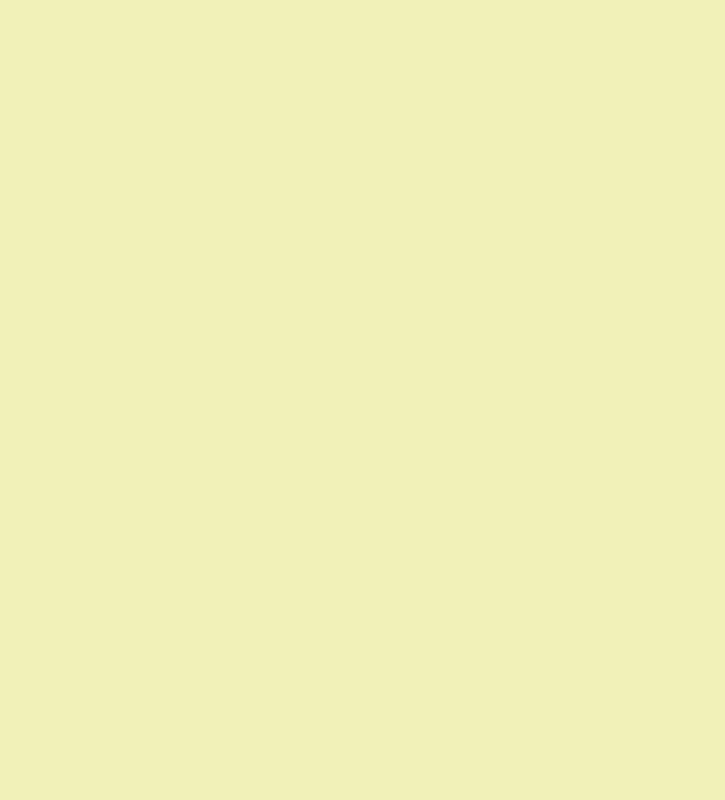
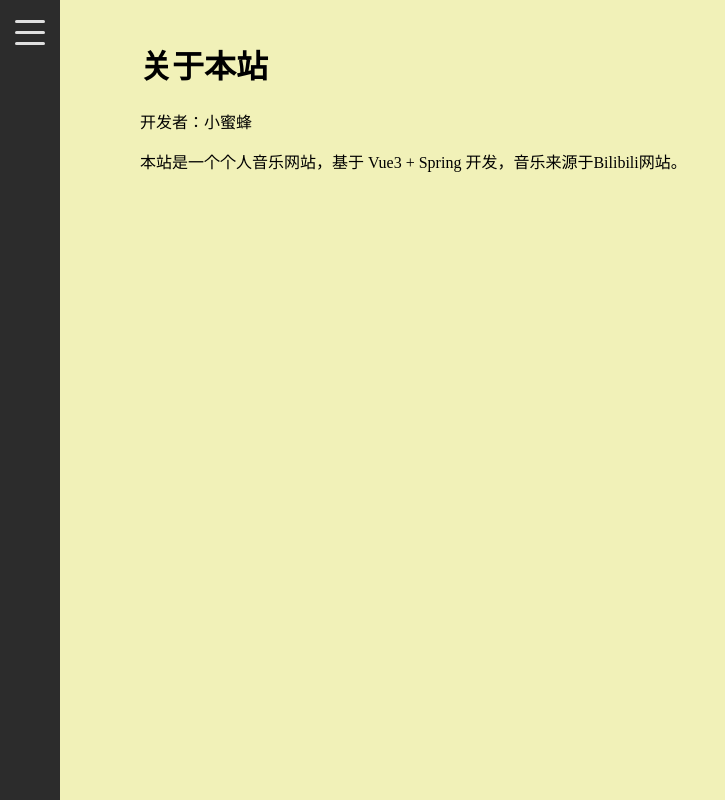
Before and after one commit to HarvestMoons/EnjoyMusic, a Vue app in the folder frontend/: page /about in a window 1280 px wide. Before the commit this address had no page. Shown: the whole page, without its empty margins (0-725 px from the left). Built offline with nearby package versions, Linux system fonts and the light colour scheme.

Commit message:
添加“关于本站”页面

```diff
--- a/frontend/src/components/effects/BackgroundRipple.vue
+++ b/frontend/src/components/effects/BackgroundRipple.vue
@@ -137,7 +137,7 @@ async function playCachedVideo(selectedVideo, fromCache = false) {
 
     // 监听 overlay 点击实现三次点击退出
     clickCount = 0;
-    const onOverlayClick = (e) => {
+    const onOverlayClick = () => {
       clickCount++;
       if (clickCount >= 3) {
         stopVideoInternal();
--- a/frontend/src/components/layout/Sidebar.vue
+++ b/frontend/src/components/layout/Sidebar.vue
@@ -11,6 +11,7 @@
     <nav class="menu" :class="{ visible: isOpen }">
       <ul>
         <li><a href="#" @click.prevent="showHome">首页</a></li>
+        <li><a href="#" @click.prevent="showAbout">关于本站</a></li>
         <li><a href="#" @click.prevent="showPrivacy">隐私政策</a></li>
         <li><a href="#" @click.prevent="showAuthor">🔗关于小蜜蜂</a></li>
       </ul>
@@ -35,6 +36,10 @@ function showHome() {
 
 function showPrivacy() {
   router.push('/privacy')
+}
+
+function showAbout() {
+  router.push('/about')
 }
 
 function showAuthor() {
--- a/frontend/src/router/index.js
+++ b/frontend/src/router/index.js
@@ -1,10 +1,12 @@
 import { createRouter, createWebHistory } from 'vue-router'
 import PrivacyPage from '../views/PrivacyPage.vue'
 import HomePage from "../views/HomePage.vue";
+import About from "../views/About.vue";
 
 const routes = [
-    { path: '/', component: HomePage }, // 主页
-    { path: '/privacy', component: PrivacyPage }, // 隐私政策
+    { path: '/', component: HomePage },
+    { path: '/privacy', component: PrivacyPage },
+    { path: '/about', component: About }
 ]
 
 const router = createRouter({
--- /dev/null
+++ b/frontend/src/views/About.vue
@@ -0,0 +1,23 @@
+<template>
+  <Sidebar />
+  <div class="about-page">
+    <h1>关于本站</h1>
+    <p>开发者：小蜜蜂 <span style="color: transparent">特别鸣谢：ChatGPT、DeepSeek</span></p>
+    <p>本站是一个个人音乐网站，基于 Vue3 + Spring 开发，音乐来源于Bilibili网站。<span style="color: transparent">在主页面，长按空白处可以观看随机逆天视频。</span></p>
+  </div>
+</template>
+
+<script setup>
+import Sidebar from "../components/layout/Sidebar.vue";
+</script>
+
+<style scoped>
+
+.about-page {
+  text-align: left;
+  padding: 20px;
+  margin-left: 120px; /* 给侧边栏留出空间，偏右 */
+  box-sizing: border-box;
+
+}
+</style>
--- a/frontend/src/views/PrivacyPage.vue
+++ b/frontend/src/views/PrivacyPage.vue
@@ -1,6 +1,6 @@
 <template>
+  <Sidebar />
   <div class="container">
-    <Sidebar />
     <div v-if="loading">
       <MySpinner />
     </div>
```
